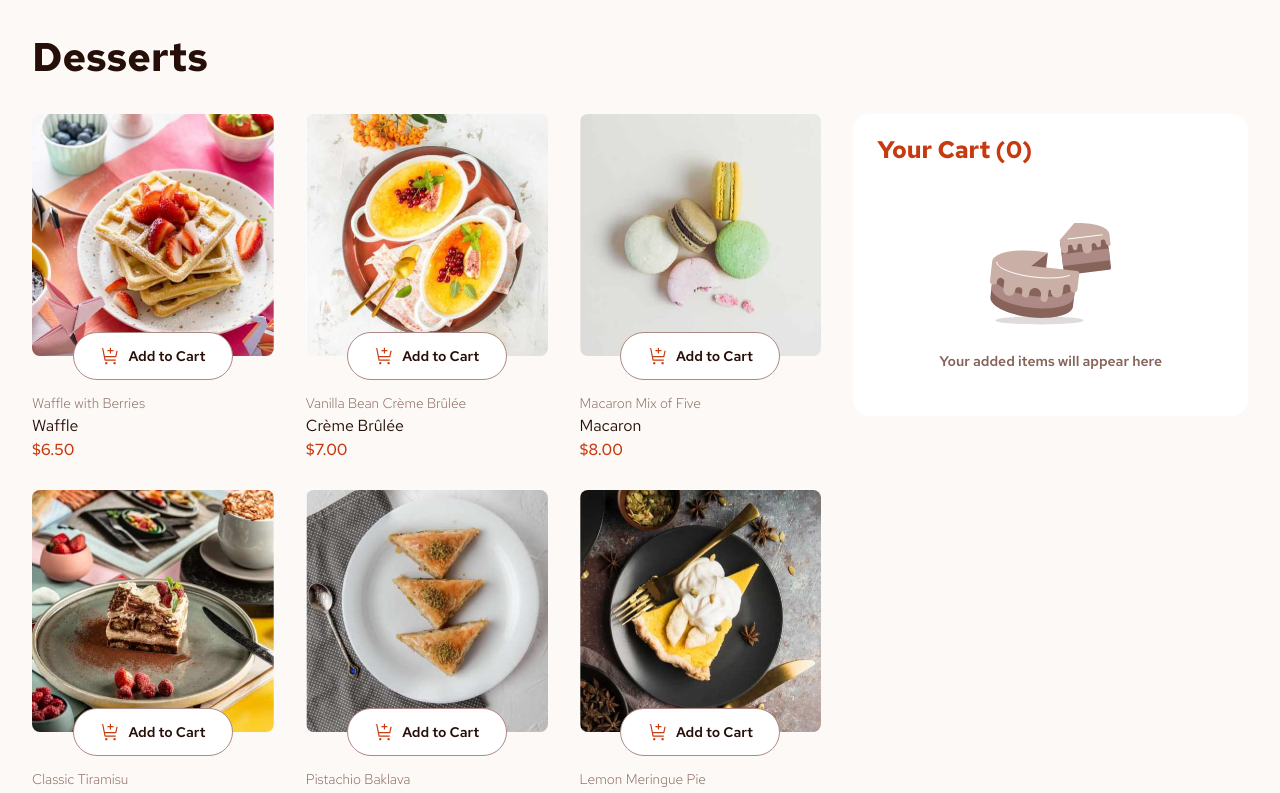
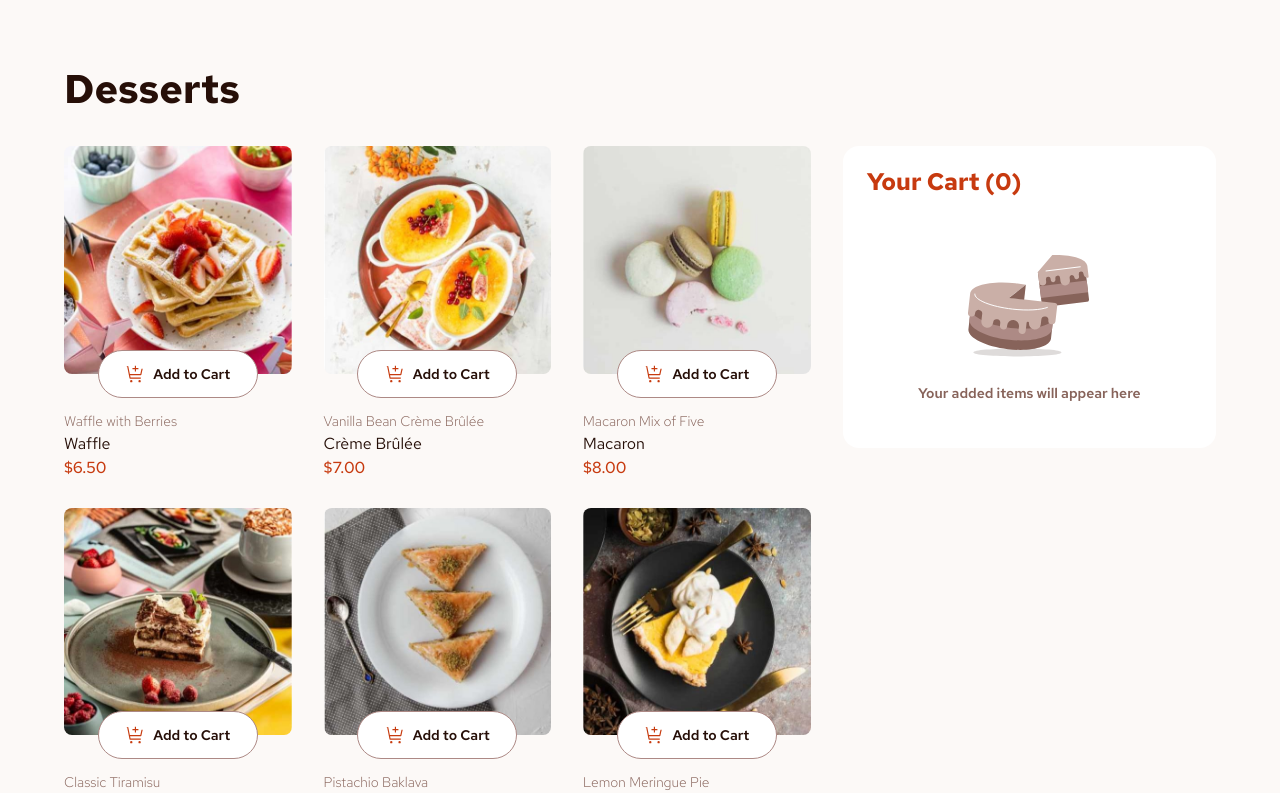
Before and after one commit to ashkir004/product-list-with-cart-main, a React (Vite) app: page / in a window 1280 px wide. Shown: the top 793 px of the page. Built offline with nearby package versions, Linux system fonts and the light colour scheme.

Commit message:
add more padding to App component on large devices

```diff
--- a/src/App.module.css
+++ b/src/App.module.css
@@ -5,6 +5,10 @@
     flex-direction: column;
     gap: var(--spacing-400);
     background-color: var(--clr-rose-50);
+
+    @media (min-width: 64rem) {
+        padding: 4rem;
+    }
 }
 
 .productListWithCart {
```
